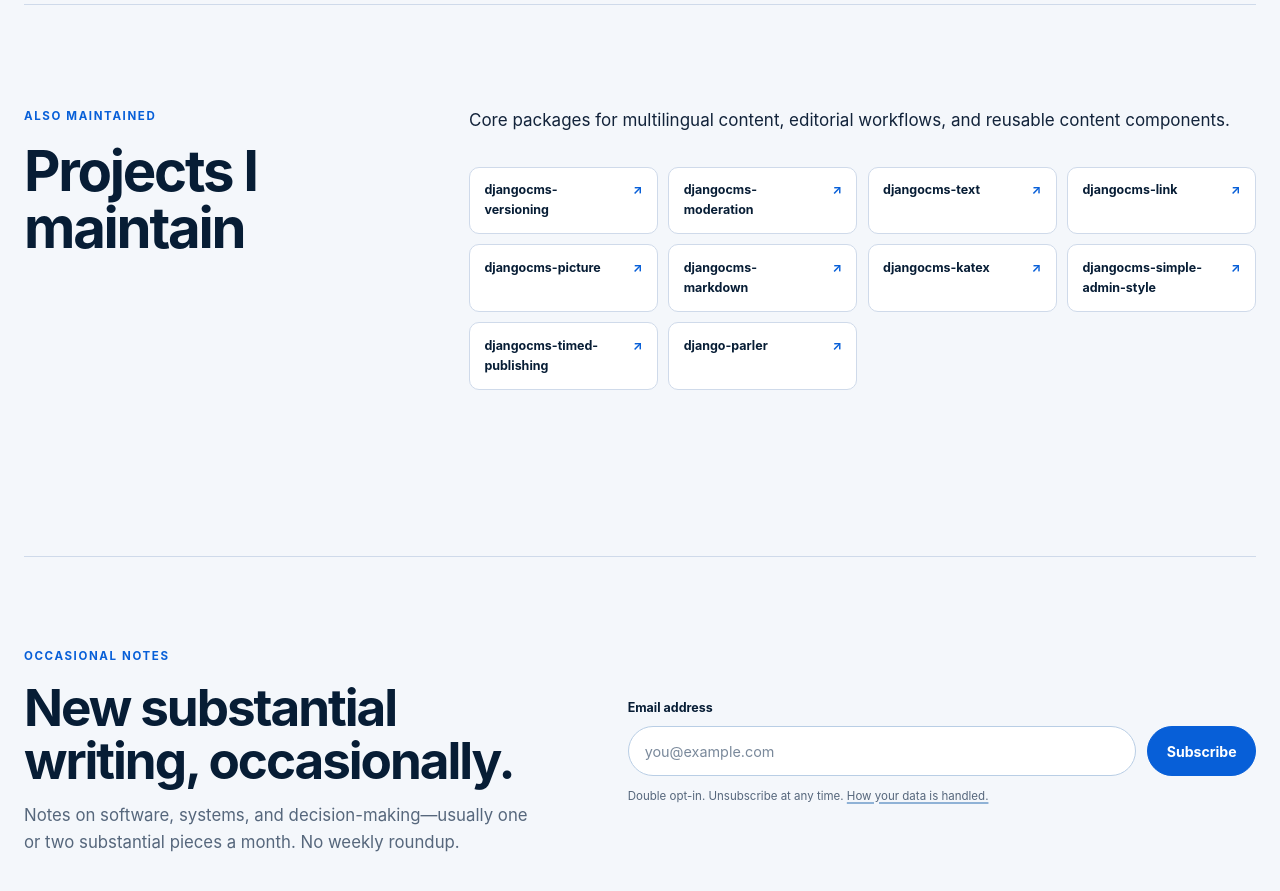
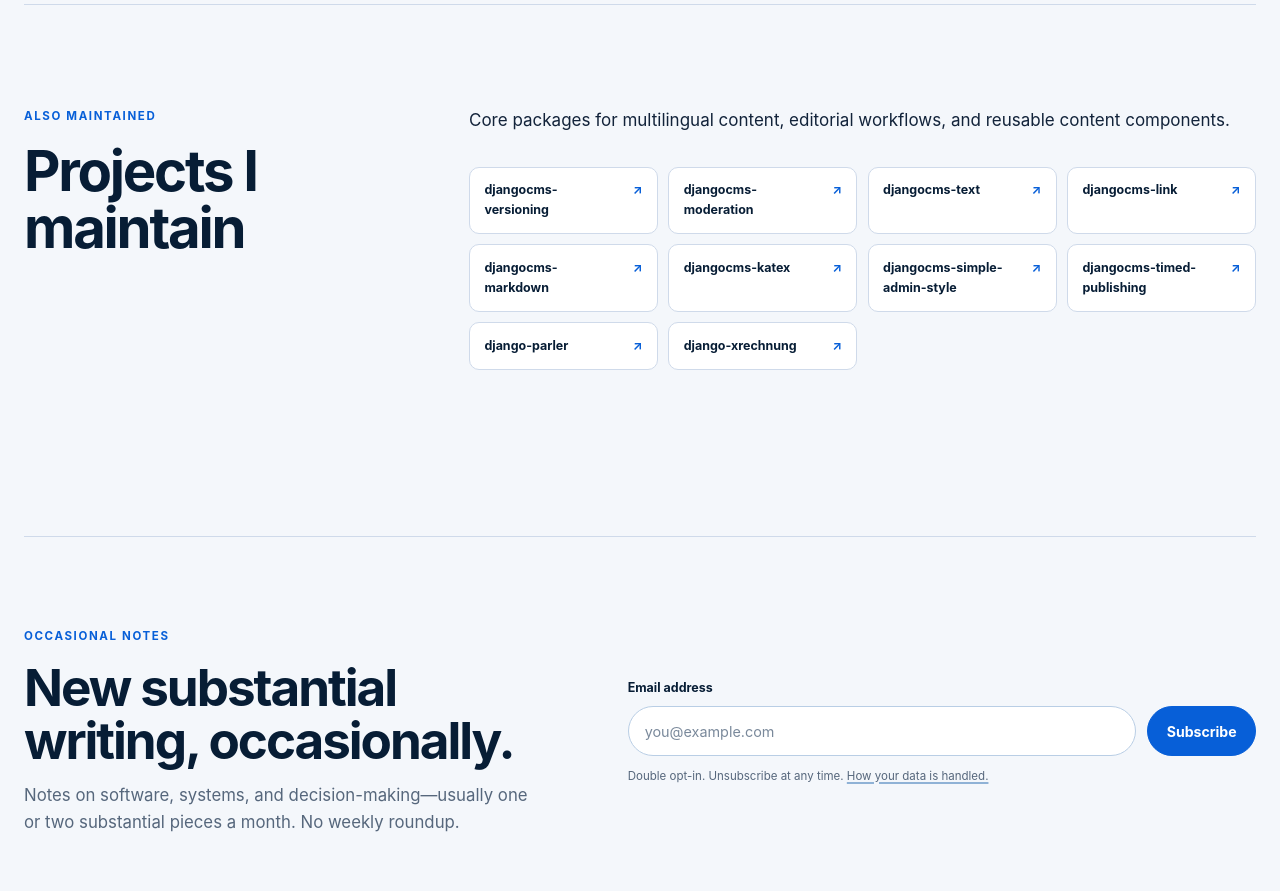
Before and after one commit to fsbraun/fsbraun.github.io, a Jekyll site: the page built from projects.md, in a window 1280 px wide and 900 px high, scrolled down 1683 px. Shown: the top 891 px of the window. Built offline with Jekyll 4.4.1, drawn with Linux system fonts in a browser that asks for light colours.

Commit message:
fix: Update package list

```diff
--- a/projects.md
+++ b/projects.md
@@ -82,12 +82,12 @@
         <a href="https://github.com/django-cms/djangocms-moderation">djangocms-moderation</a>
         <a href="https://github.com/django-cms/djangocms-text">djangocms-text</a>
         <a href="https://github.com/django-cms/djangocms-link">djangocms-link</a>
-        <a href="https://github.com/django-cms/djangocms-picture">djangocms-picture</a>
         <a href="https://github.com/fsbraun/djangocms-markdown">djangocms-markdown</a>
         <a href="https://github.com/fsbraun/djangocms-katex">djangocms-katex</a>
         <a href="https://github.com/fsbraun/djangocms-simple-admin-style">djangocms-simple-admin-style</a>
         <a href="https://github.com/fsbraun/djangocms-timed-publishing">djangocms-timed-publishing</a>
         <a href="https://github.com/django-parler/django-parler">django-parler</a>
+        <a href="https://codeberg.org/fsbraun/django-xrechnung">django-xrechnung</a>
       </div>
     </div>
   </div>
```
